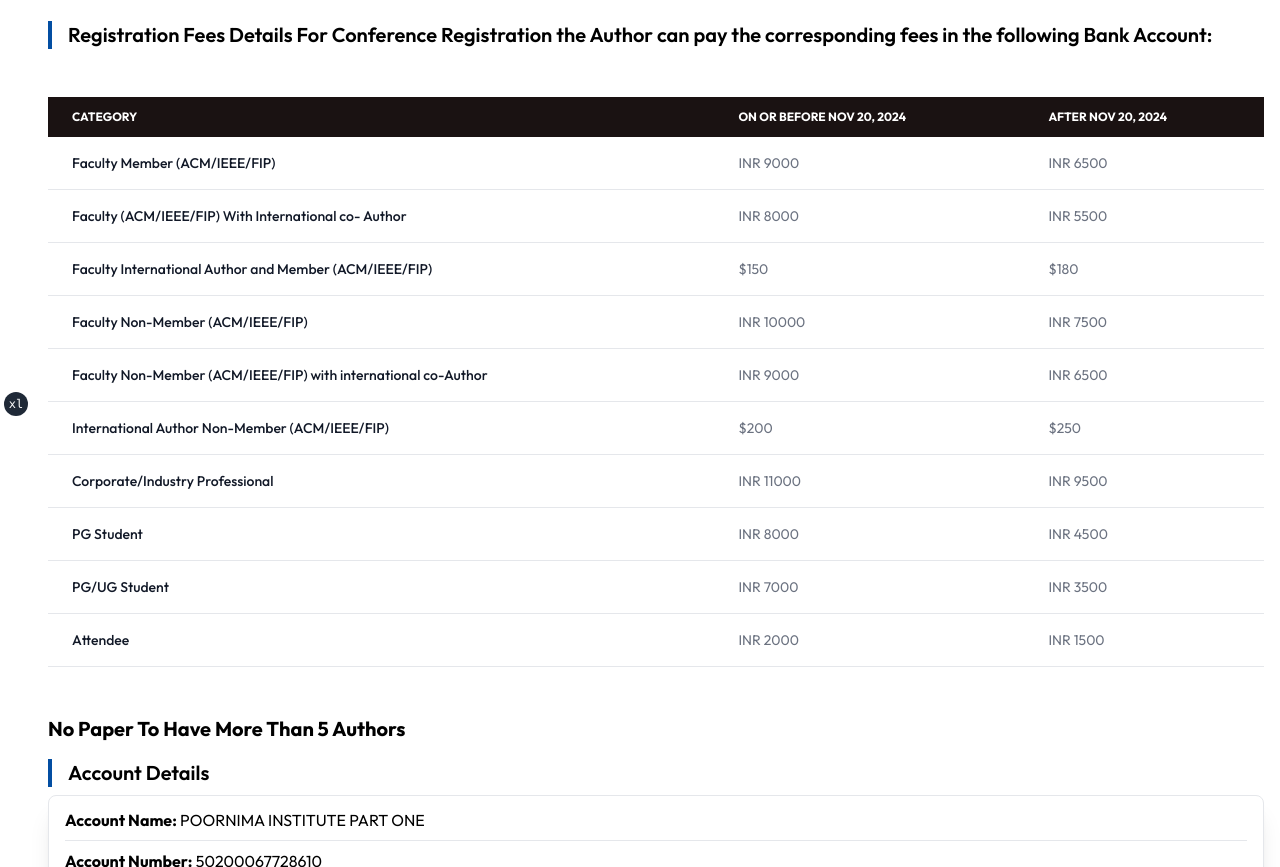
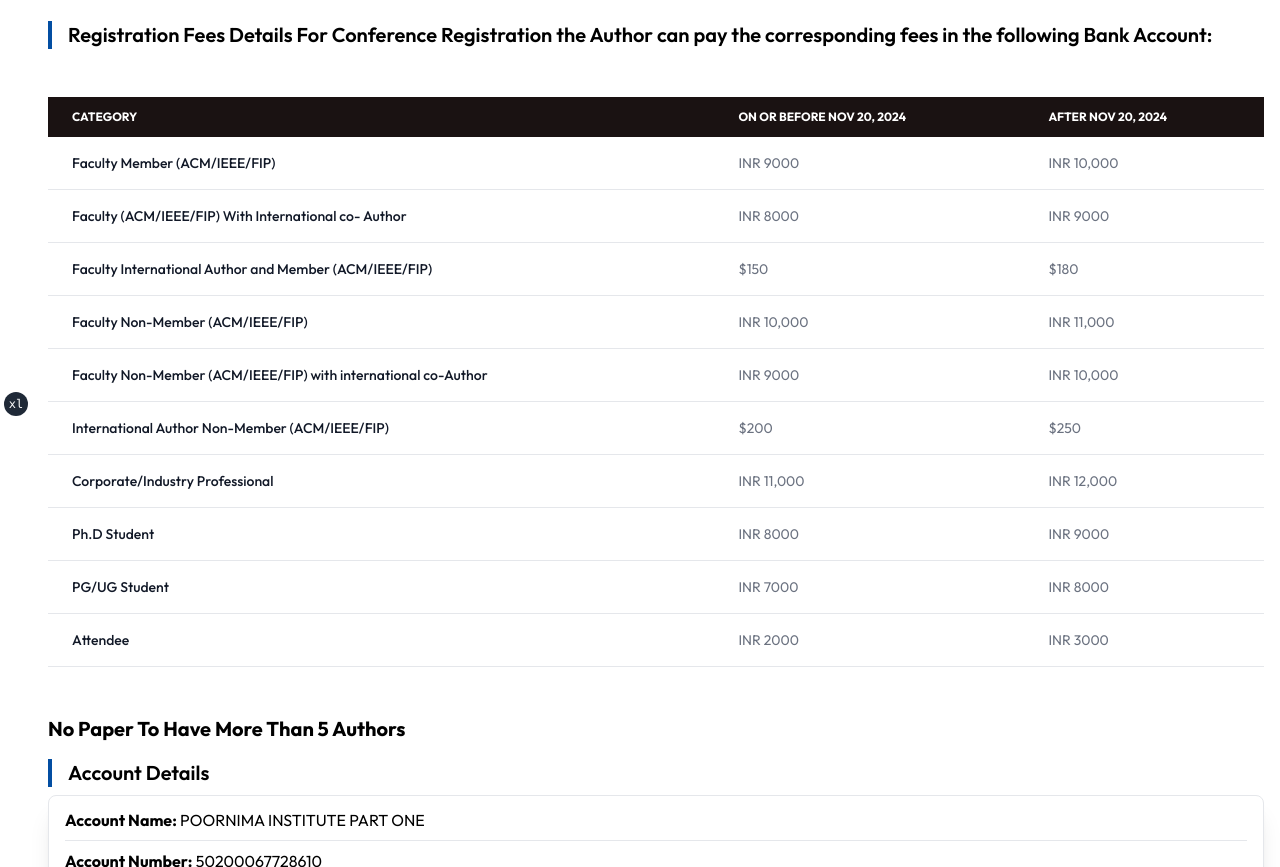
Before and after one commit to Diyamehta60/icimmi, a Next.js app: page /register in a window 1280 px wide. Shown: the part 380-1247 px from the top of the page. Built offline with nearby package versions, Linux system fonts and the light colour scheme; what prettier-plugin-tailwindcss would draw is missing.

Commit message:
registration page

```diff
--- a/src/pages/register.tsx
+++ b/src/pages/register.tsx
@@ -44,7 +44,7 @@ const Register = () => {
                                         Faculty Member (ACM/IEEE/FIP)
                                     </th>
                                     <td className="px-6 py-4">INR 9000</td>
-                                    <td className="px-6 py-4">INR 6500</td>
+                                    <td className="px-6 py-4">INR 10,000</td>
                                 </tr>
                                 <tr className="bg-white border-b dark:bg-gray-800 dark:border-gray-700">
                                     <th
@@ -54,7 +54,7 @@ const Register = () => {
                                         Faculty (ACM/IEEE/FIP) With International co- Author
                                     </th>
                                     <td className="px-6 py-4">INR 8000</td>
-                                    <td className="px-6 py-4">INR 5500</td>
+                                    <td className="px-6 py-4">INR 9000</td>
                                 </tr>
                                 <tr className="bg-white border-b dark:bg-gray-800">
                                     <th
@@ -73,8 +73,8 @@ const Register = () => {
                                     >
                                         Faculty Non-Member (ACM/IEEE/FIP)
                                     </th>
-                                    <td className="px-6 py-4">INR 10000</td>
-                                    <td className="px-6 py-4">INR 7500</td>
+                                    <td className="px-6 py-4">INR 10,000</td>
+                                    <td className="px-6 py-4">INR 11,000</td>
                                 </tr>
                                 <tr className="bg-white border-b dark:bg-gray-800">
                                     <th
@@ -84,7 +84,7 @@ const Register = () => {
                                         Faculty Non-Member (ACM/IEEE/FIP) with international co-Author
                                     </th>
                                     <td className="px-6 py-4">INR 9000</td>
-                                    <td className="px-6 py-4">INR 6500</td>
+                                    <td className="px-6 py-4">INR 10,000</td>
                                 </tr>
                                 <tr className="bg-white border-b dark:bg-gray-800">
                                     <th
@@ -103,18 +103,18 @@ const Register = () => {
                                     >
                                         Corporate/Industry Professional
                                     </th>
-                                    <td className="px-6 py-4">INR 11000</td>
-                                    <td className="px-6 py-4">INR 9500</td>
+                                    <td className="px-6 py-4">INR 11,000</td>
+                                    <td className="px-6 py-4">INR 12,000</td>
                                 </tr>
                                 <tr className="bg-white border-b dark:bg-gray-800">
                                     <th
                                         scope="row"
                                         className="px-6 py-4 font-medium text-gray-900 whitespace-nowrap dark:text-white"
                                     >
-                                        PG Student
+                                        Ph.D Student
                                     </th>
                                     <td className="px-6 py-4">INR 8000</td>
-                                    <td className="px-6 py-4">INR 4500</td>
+                                    <td className="px-6 py-4">INR 9000</td>
                                 </tr>
                                 <tr className="bg-white border-b dark:bg-gray-800">
                                     <th
@@ -124,7 +124,7 @@ const Register = () => {
                                         PG/UG Student
                                     </th>
                                     <td className="px-6 py-4">INR 7000</td>
-                                    <td className="px-6 py-4">INR 3500</td>
+                                    <td className="px-6 py-4">INR 8000</td>
                                 </tr>
                                 <tr className="bg-white border-b dark:bg-gray-800">
                                     <th
@@ -134,7 +134,7 @@ const Register = () => {
                                         Attendee
                                     </th>
                                     <td className="px-6 py-4">INR 2000	</td>
-                                    <td className="px-6 py-4">INR 1500	</td>
+                                    <td className="px-6 py-4">INR 3000	</td>
                                 </tr>
                             </tbody>
 
```
